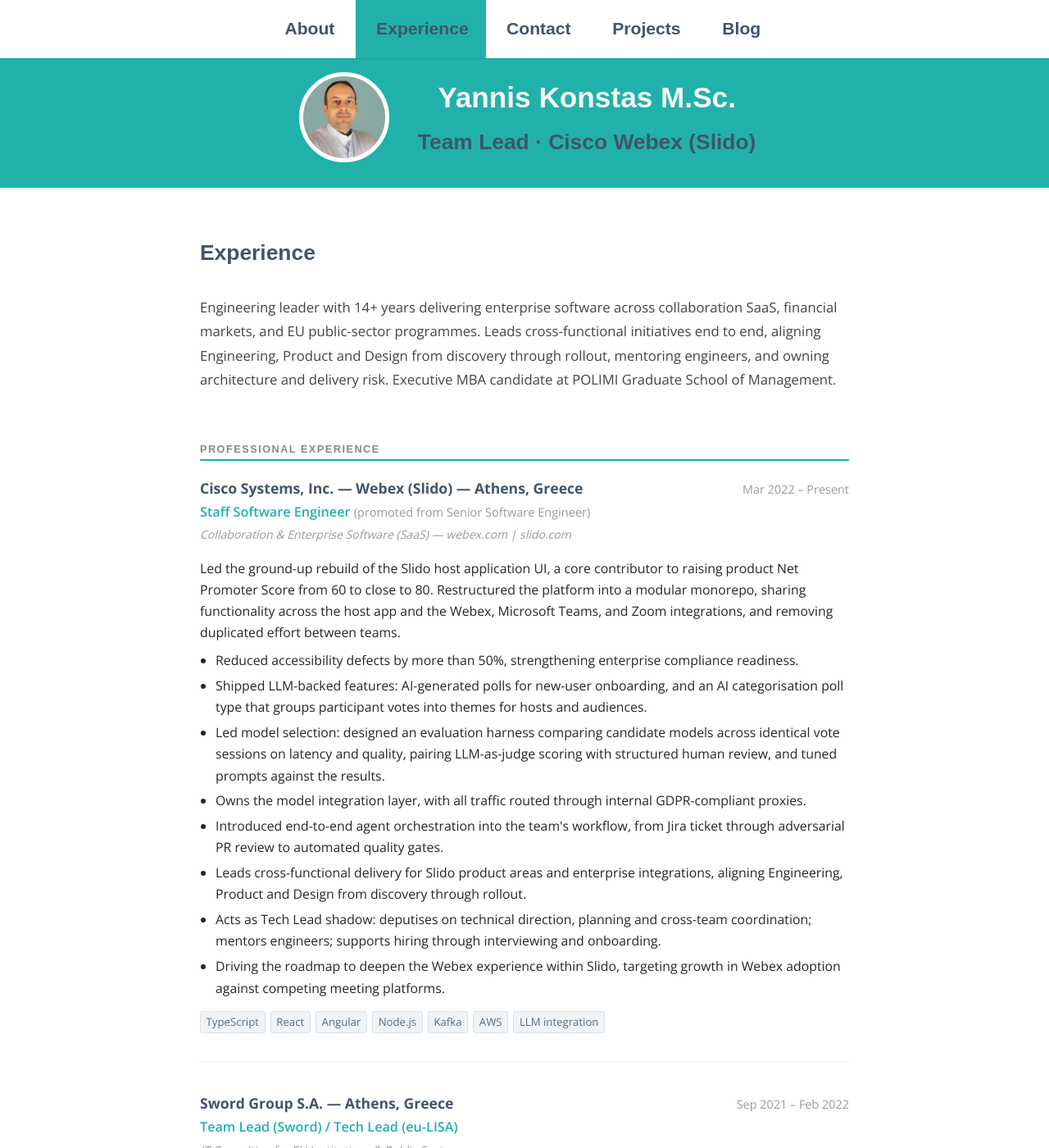
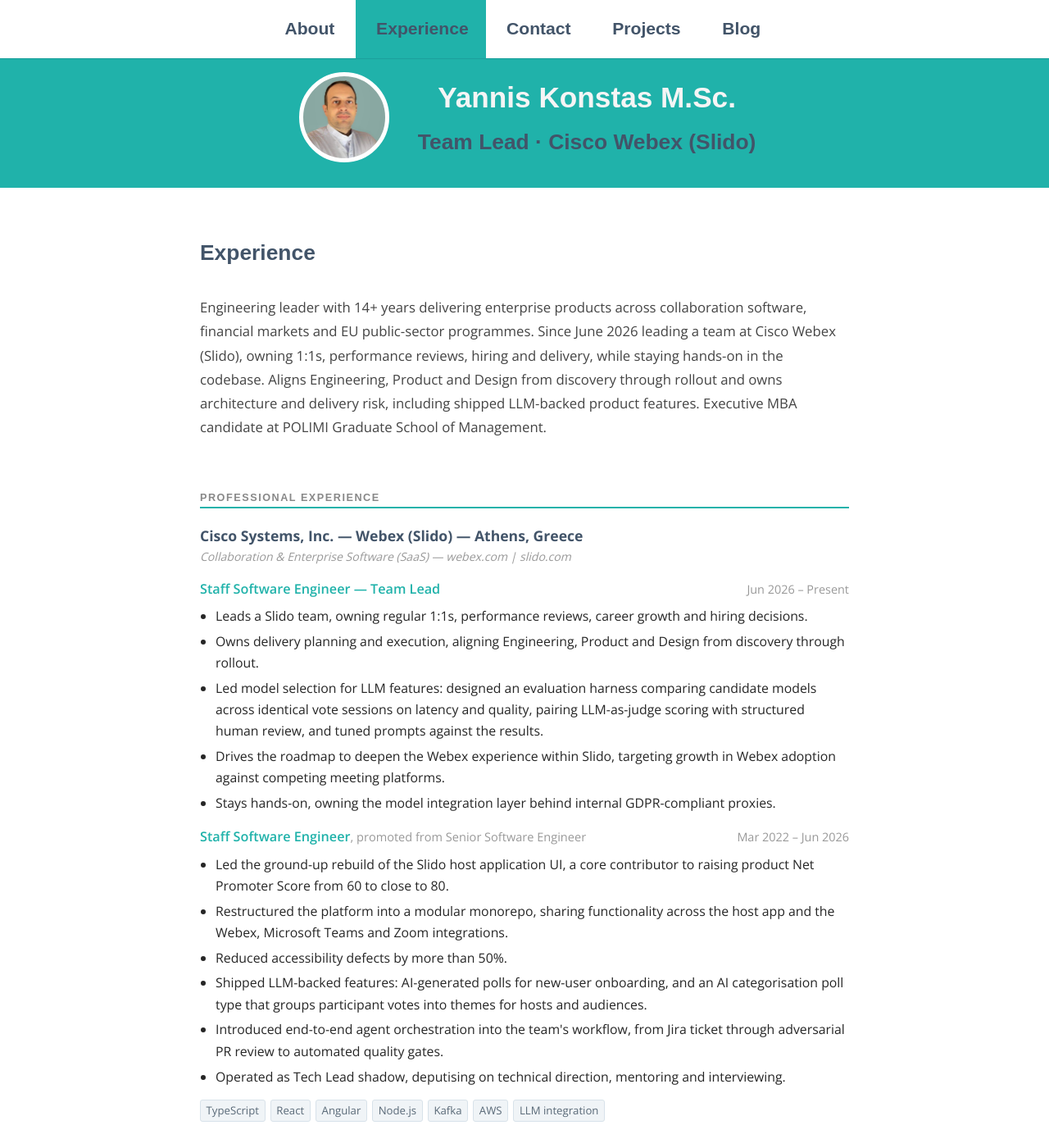
Before and after one commit to jkonst/jkonst.github.io, a Jekyll site: the page built from _pages/02_experience.md, in a window 1280 px wide and 1400 px high. Shown: the whole window at 82% size. Built offline with Jekyll 4.4.1, drawn with Linux system fonts in a browser that asks for light colours; some web fonts are replaced.

Commit message:
fix: new Experience intro and split Cisco entry into Team Lead and Staff roles

```diff
--- a/_pages/02_experience.md
+++ b/_pages/02_experience.md
@@ -4,29 +4,45 @@
 permalink: /experience/
 ---
 
-<p class="exp-summary">Engineering leader with 14+ years delivering enterprise software across collaboration SaaS, financial markets, and EU public-sector programmes. Leads cross-functional initiatives end to end, aligning Engineering, Product and Design from discovery through rollout, mentoring engineers, and owning architecture and delivery risk. Executive MBA candidate at POLIMI Graduate School of Management.</p>
+<p class="exp-summary">Engineering leader with 14+ years delivering enterprise products across collaboration software, financial markets and EU public-sector programmes. Since June 2026 leading a team at Cisco Webex (Slido), owning 1:1s, performance reviews, hiring and delivery, while staying hands-on in the codebase. Aligns Engineering, Product and Design from discovery through rollout and owns architecture and delivery risk, including shipped LLM-backed product features. Executive MBA candidate at POLIMI Graduate School of Management.</p>
 
 <h2 class="cv-section-title">Professional Experience</h2>
 
 <div class="exp-entry">
   <div class="exp-meta">
     <span class="exp-company">Cisco Systems, Inc. &mdash; Webex (Slido) &mdash; Athens, Greece</span>
-    <span class="exp-dates">Mar 2022 &ndash; Present</span>
   </div>
-  <div class="exp-role">Staff Software Engineer <span style="color:#999;font-weight:400;font-size:0.9em;">(promoted from Senior Software Engineer)</span></div>
   <div class="exp-context">Collaboration &amp; Enterprise Software (SaaS) &mdash; webex.com | slido.com</div>
-  <div class="exp-body">
-    <p>Led the ground-up rebuild of the Slido host application UI, a core contributor to raising product Net Promoter Score from 60 to close to 80. Restructured the platform into a modular monorepo, sharing functionality across the host app and the Webex, Microsoft Teams, and Zoom integrations, and removing duplicated effort between teams.</p>
-    <ul>
-      <li>Reduced accessibility defects by more than 50%, strengthening enterprise compliance readiness.</li>
-      <li>Shipped LLM-backed features: AI-generated polls for new-user onboarding, and an AI categorisation poll type that groups participant votes into themes for hosts and audiences.</li>
-      <li>Led model selection: designed an evaluation harness comparing candidate models across identical vote sessions on latency and quality, pairing LLM-as-judge scoring with structured human review, and tuned prompts against the results.</li>
-      <li>Owns the model integration layer, with all traffic routed through internal GDPR-compliant proxies.</li>
-      <li>Introduced end-to-end agent orchestration into the team's workflow, from Jira ticket through adversarial PR review to automated quality gates.</li>
-      <li>Leads cross-functional delivery for Slido product areas and enterprise integrations, aligning Engineering, Product and Design from discovery through rollout.</li>
-      <li>Acts as Tech Lead shadow: deputises on technical direction, planning and cross-team coordination; mentors engineers; supports hiring through interviewing and onboarding.</li>
-      <li>Driving the roadmap to deepen the Webex experience within Slido, targeting growth in Webex adoption against competing meeting platforms.</li>
-    </ul>
+  <div class="exp-position">
+    <div class="exp-meta">
+      <span class="exp-role">Staff Software Engineer &mdash; Team Lead</span>
+      <span class="exp-dates">Jun 2026 &ndash; Present</span>
+    </div>
+    <div class="exp-body">
+      <ul>
+        <li>Leads a Slido team, owning regular 1:1s, performance reviews, career growth and hiring decisions.</li>
+        <li>Owns delivery planning and execution, aligning Engineering, Product and Design from discovery through rollout.</li>
+        <li>Led model selection for LLM features: designed an evaluation harness comparing candidate models across identical vote sessions on latency and quality, pairing LLM-as-judge scoring with structured human review, and tuned prompts against the results.</li>
+        <li>Drives the roadmap to deepen the Webex experience within Slido, targeting growth in Webex adoption against competing meeting platforms.</li>
+        <li>Stays hands-on, owning the model integration layer behind internal GDPR-compliant proxies.</li>
+      </ul>
+    </div>
+  </div>
+  <div class="exp-position">
+    <div class="exp-meta">
+      <span class="exp-role">Staff Software Engineer<span style="color:#999;font-weight:400;font-size:0.9em;">, promoted from Senior Software Engineer</span></span>
+      <span class="exp-dates">Mar 2022 &ndash; Jun 2026</span>
+    </div>
+    <div class="exp-body">
+      <ul>
+        <li>Led the ground-up rebuild of the Slido host application UI, a core contributor to raising product Net Promoter Score from 60 to close to 80.</li>
+        <li>Restructured the platform into a modular monorepo, sharing functionality across the host app and the Webex, Microsoft Teams and Zoom integrations.</li>
+        <li>Reduced accessibility defects by more than 50%.</li>
+        <li>Shipped LLM-backed features: AI-generated polls for new-user onboarding, and an AI categorisation poll type that groups participant votes into themes for hosts and audiences.</li>
+        <li>Introduced end-to-end agent orchestration into the team's workflow, from Jira ticket through adversarial PR review to automated quality gates.</li>
+        <li>Operated as Tech Lead shadow, deputising on technical direction, mentoring and interviewing.</li>
+      </ul>
+    </div>
   </div>
   <div class="exp-tech">
     <span class="tech-tag">TypeScript</span>
--- a/_sass/_layout.scss
+++ b/_sass/_layout.scss
@@ -585,6 +585,14 @@
   margin-bottom: 0.75em;
 }
 
+.exp-position {
+  margin-top: 0.9em;
+
+  .exp-role {
+    margin: 0;
+  }
+}
+
 .exp-body {
   font-size: 0.9em;
   line-height: 1.65;
```
